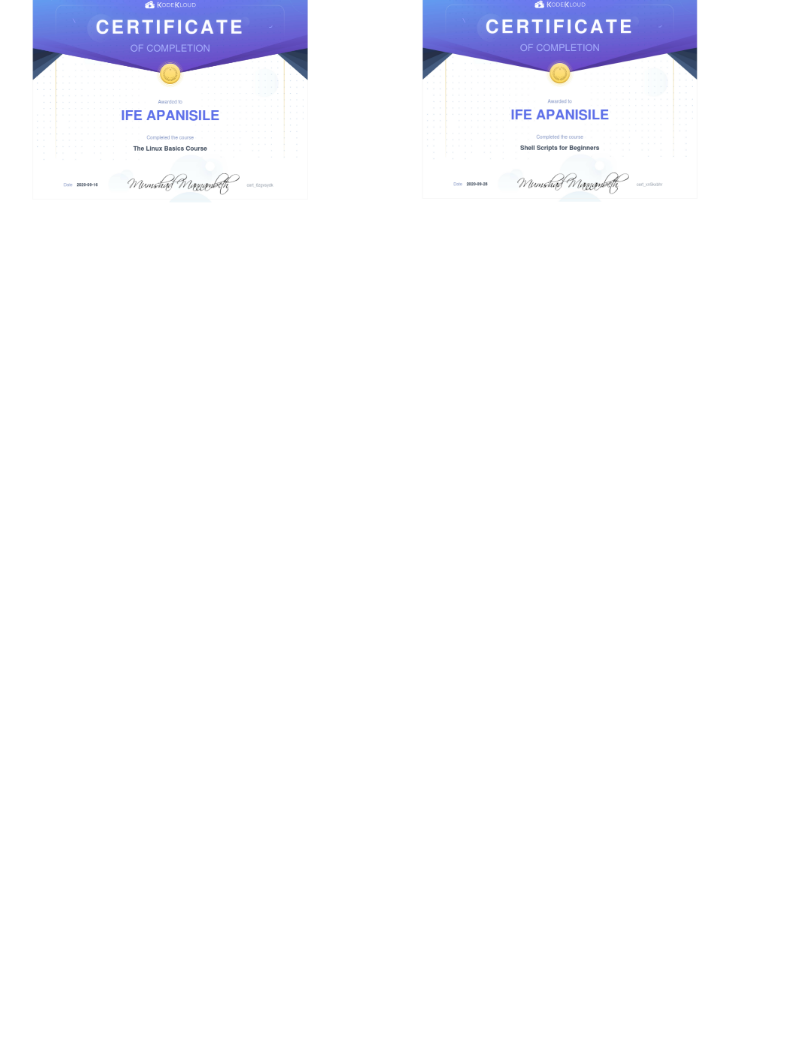
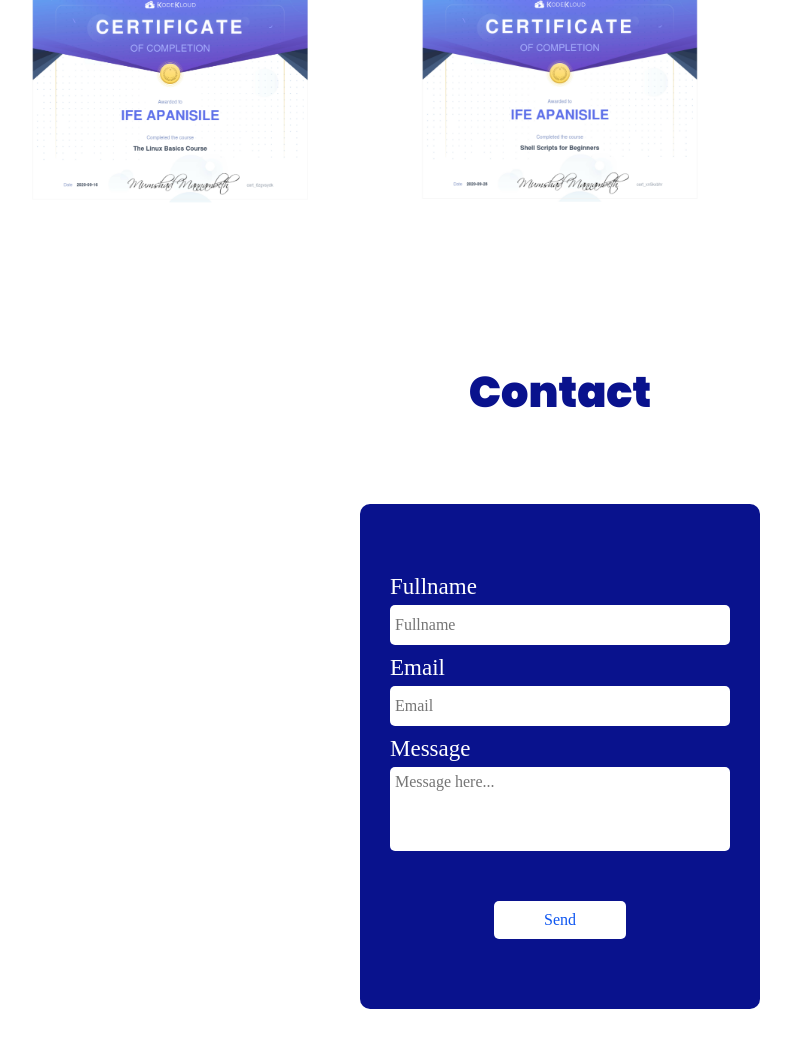
Before and after one commit to apanisile/portfolio-website, a plain HTML site: page index.html in a window 1280 px wide. Shown: the part 2036-3084 px from the top of the page, without its empty margins (80-871 px from the left). Before the commit the page ends 2246 px from the top, so only its background shows below. Drawn offline with nearby package versions, Linux system fonts and the light colour scheme; a web font is replaced by a local one.

Commit message:
Added details

```diff
--- a/index.html
+++ b/index.html
@@ -105,7 +105,28 @@
         </div>
 
     </div>
-
+    <div class="contact-heading wow zoomIn">
+        <h1>Contact</h1>
+    </div>
+    <div class="container wow zoomIn" style="animation-delay: 300ms" id="contact">
+        <form action="#" method="">
+            <div class="form-field">
+                <label for="fullname">Fullname</label>
+                <input type="text" class="fullname" name="fullname" placeholder="Fullname" required autofocus />
+            </div>
+            <div class="form-field">
+                <label for="email">Email</label>
+                <input type="email" class="email" name="email" placeholder="Email" required autofocus />
+            </div>
+            <div class="form-field">
+                <label for="message">Message</label>
+                <textarea type="message" class="message" name="message" placeholder="Message here..." required rows="4"></textarea>
+            </div>
+            <div class="form-field btn">
+                <input type="submit" name="submit" class="submit" value="Send" />
+            </div>
+        </form>
+    </div>
 
     <script>
         window.onscroll = function () { myFunction() };
--- a/style.css
+++ b/style.css
@@ -220,7 +220,6 @@ nav ul li a:hover{
 
 }
 
-
 .about-section{
     margin-top: 150px;
 }
@@ -331,3 +330,87 @@ nav ul li a:hover{
     }
 
 }
+
+
+
+.contact-heading {
+    margin-top: 150px;
+    margin-bottom: 50px;
+    text-align: center;
+    color: #09128d;
+}
+
+.container {
+    background-color: #09128d;
+    width: 400px;
+    margin: 80px auto;
+    margin-bottom: 140px;
+    border-radius: 10px;
+
+}
+
+.form-field{
+    display: flex;
+    flex-direction: column;
+}
+
+form {
+    display: grid;
+    grid-template-columns: 1fr;
+    grid-template-rows: auto;
+    grid-gap: 10px;
+    padding: 70px 30px 70px 30px;
+}
+
+input[type="text"],
+input[type="email"] {
+    height: 40px;
+    font-size: 16px;
+    padding-left: 5px;
+    outline: none;
+    border: none;
+    border-radius: 5px;
+}
+
+label{
+    font-size: 23px;
+    color: white;
+    margin-bottom: 5px;
+}
+
+textarea {
+    resize: none;
+    font-size: 16px;
+    padding: 6px 5px;
+    outline: none;
+    border: none;
+    border-radius: 5px;
+}
+
+.btn {
+    display: flex;
+    align-items: center;
+}
+
+input[type="submit"]{
+    padding: 10px 50px;
+    font-size: 16px;
+    outline: none;
+    border: none;
+    border-radius: 5px;
+    margin-top: 40px;
+    color: #0e56f1;
+    background-color: white;
+    cursor: pointer;
+}
+
+.btn:hover {
+    opacity: 0.6;
+}
+
+@media (max-width: 415px) {
+    .container {
+        width: 350px;
+        margin: 50px auto 90px auto;
+    }
+}
```
